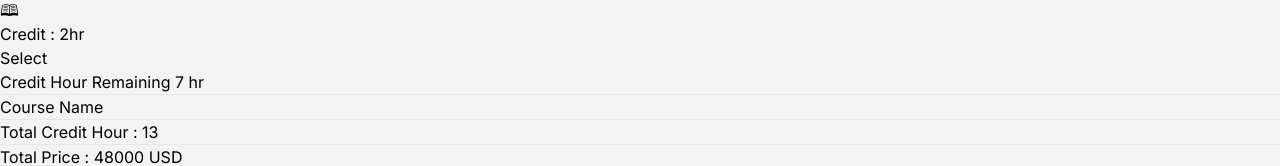
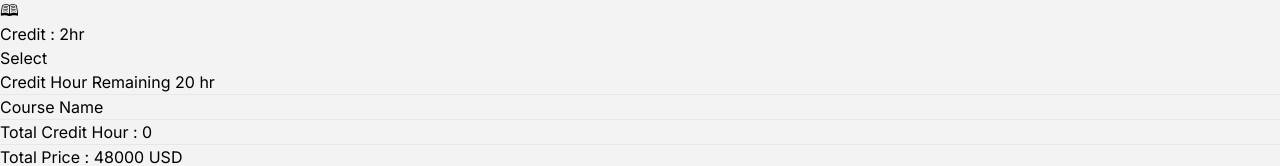
Before and after one commit to forhad446/Course-Ragistation, a React (Vite) app: page / in a window 1280 px wide. Shown: the part 4166-4332 px from the top of the page. Built offline with nearby package versions, Linux system fonts and the light colour scheme.

Commit message:
credit remaining hour setup

```diff
--- a/src/App.jsx
+++ b/src/App.jsx
@@ -6,20 +6,44 @@ import Sidebar from './components/sidebar/Sidebar'
 
 function App() {
 
+  // these state created for show title, Total Credit Hour
   const [blogs, setBlogs] = useState([])
+  const [creditHour, setCreditHour] = useState(0)
+  const [remainingHour, setRemainingHour] = useState(20)
 
+  // handle title func for handling select button
   const handleTitle = (blog) => {
-    const newArr = [...blogs, blog]
-    setBlogs(newArr)
+    const isExit = blogs.find(item => item.id === blog.id)
+    if (isExit) {
+      alert('already booked')
+    } else {
+      // for title
+      const newArr = [...blogs, blog]
+      setBlogs(newArr)
+
+      // For Total Credit Hour
+      const tme = parseInt(blog.credit.slice(0,2))
+      const totalCreditHour = creditHour + tme;
+      setCreditHour(totalCreditHour)
+
+      // For Total remaining Hour
+      const subTme = parseInt(blog.credit.slice(0,2))
+      const totalRemainingHour = remainingHour - subTme;
+      setRemainingHour(totalRemainingHour)
+    }
   }
   return (
     <div className='max-w-7xl mx-auto py-12 font-inter'>
       <Header></Header>
       <div className='flex justify-between '>
         <Blogs
-        handleTitle={handleTitle}
+          handleTitle={handleTitle}
         ></Blogs>
-        <Sidebar blogs={blogs}></Sidebar>
+        <Sidebar
+        blogs={blogs}
+        creditHour={creditHour}
+        remainingHour={remainingHour}
+        ></Sidebar>
       </div>
     </div>
   )
--- a/src/components/sidebar/Sidebar.jsx
+++ b/src/components/sidebar/Sidebar.jsx
@@ -1,9 +1,9 @@
 
-const Sidebar = ({blogs}) => {
+const Sidebar = ({blogs,creditHour,remainingHour}) => {
     return (
         <div className="p-6 bg-[#FFF] rounded-xl">
             <div>
-                <h1 className="text-[#2F80ED] text-xl font-bold my-4">Credit Hour Remaining 7 hr</h1>
+                <h1 className="text-[#2F80ED] text-xl font-bold my-4">Credit Hour Remaining {remainingHour} hr</h1>
                 <hr className="text-[#1C1B1B33]" />
             </div>
             <div className="py-3">
@@ -20,7 +20,7 @@ const Sidebar = ({blogs}) => {
                 </ol>
                 <hr className="mt-3"/>
             </div>
-                <h3 className="text-[#1C1B1BCC] font-medium mb-3">Total Credit Hour : 13</h3>
+                <h3 className="text-[#1C1B1BCC] font-medium mb-3">Total Credit Hour : {creditHour}</h3>
                 <hr className="text-[#1C1B1B33]" />
             <div className="mt-3">
                 <h2 className="text-[#1C1B1BCC] font-bold">Total Price : 48000 USD</h2>
```
